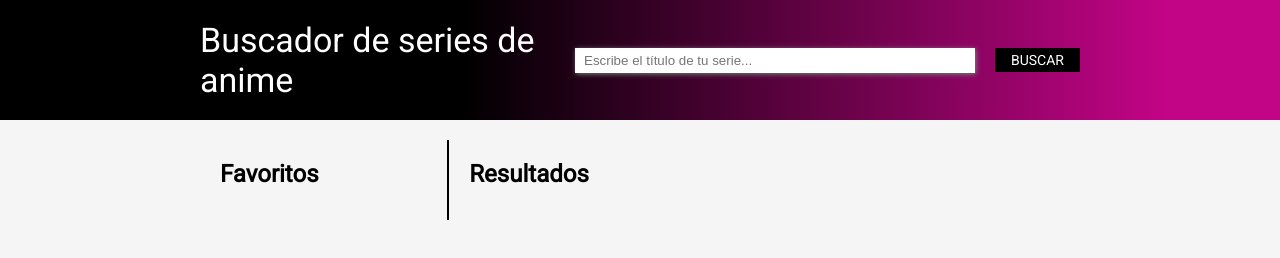
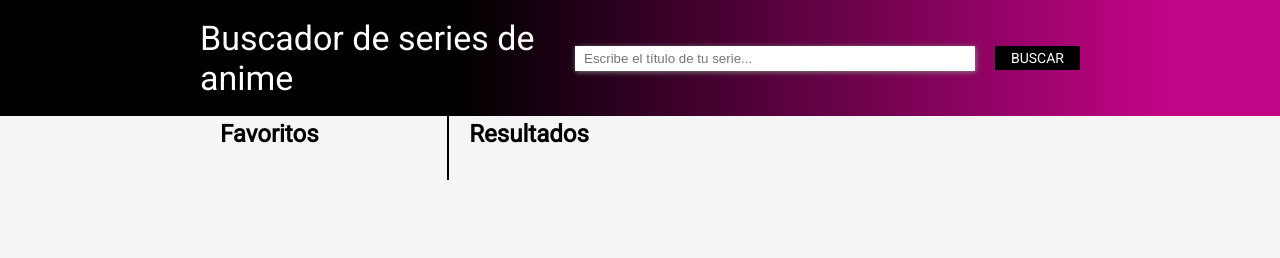
Before and after one commit to Adalab/modulo-2-evaluacion-final-Sandra-Gutierrez, a website: page src/html/index.html in a window 1280 px wide. Drawn offline with nearby package versions, Linux system fonts and the light colour scheme; files that its build step writes are made by us from their sources.

Commit message:
Header fixed

```diff
--- a/src/scss/layout/_header.scss
+++ b/src/scss/layout/_header.scss
@@ -4,11 +4,14 @@ body{
 .header{
     background: rgb(0,0,0);
     background: linear-gradient(90deg, rgba(0,0,0,1) 36%, rgba(194,4,134,1) 91%);
-    padding: 20px 200px;
+    padding: 18px 200px;
     display: flex;
     justify-content: space-between;
     align-items: center;
     font-family: roboto;
+    position: fixed;
+    width: 100%;
+    z-index: 99;
     &__title{
         color: white;
         font-weight: 100;
--- a/src/scss/layout/_main.scss
+++ b/src/scss/layout/_main.scss
@@ -1,7 +1,7 @@
 
 .main{
     display: flex;
-    padding: 20px 200px;
+    padding: 100px 200px;
     font-family: 'Roboto';
 }
 .sectionFav{
```
